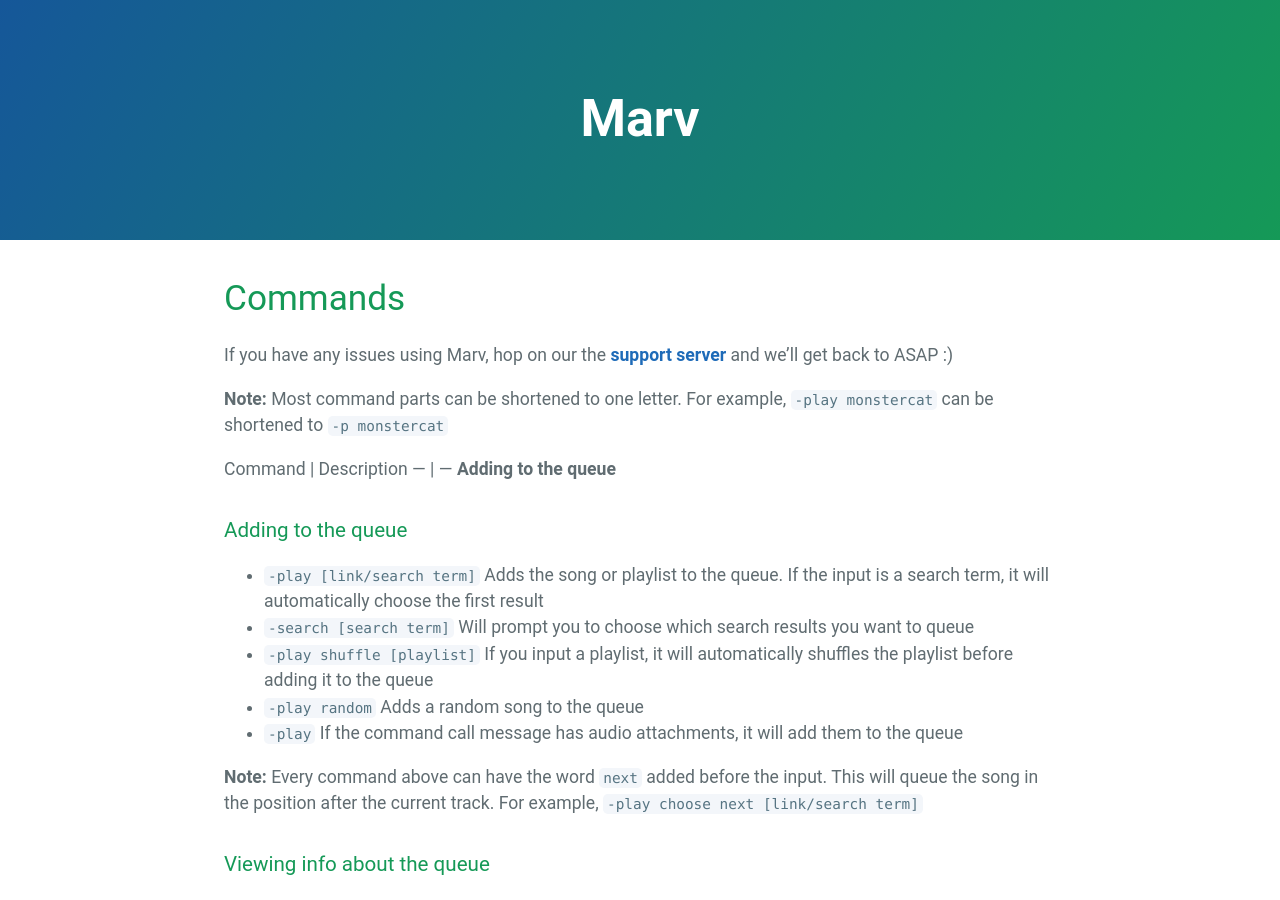
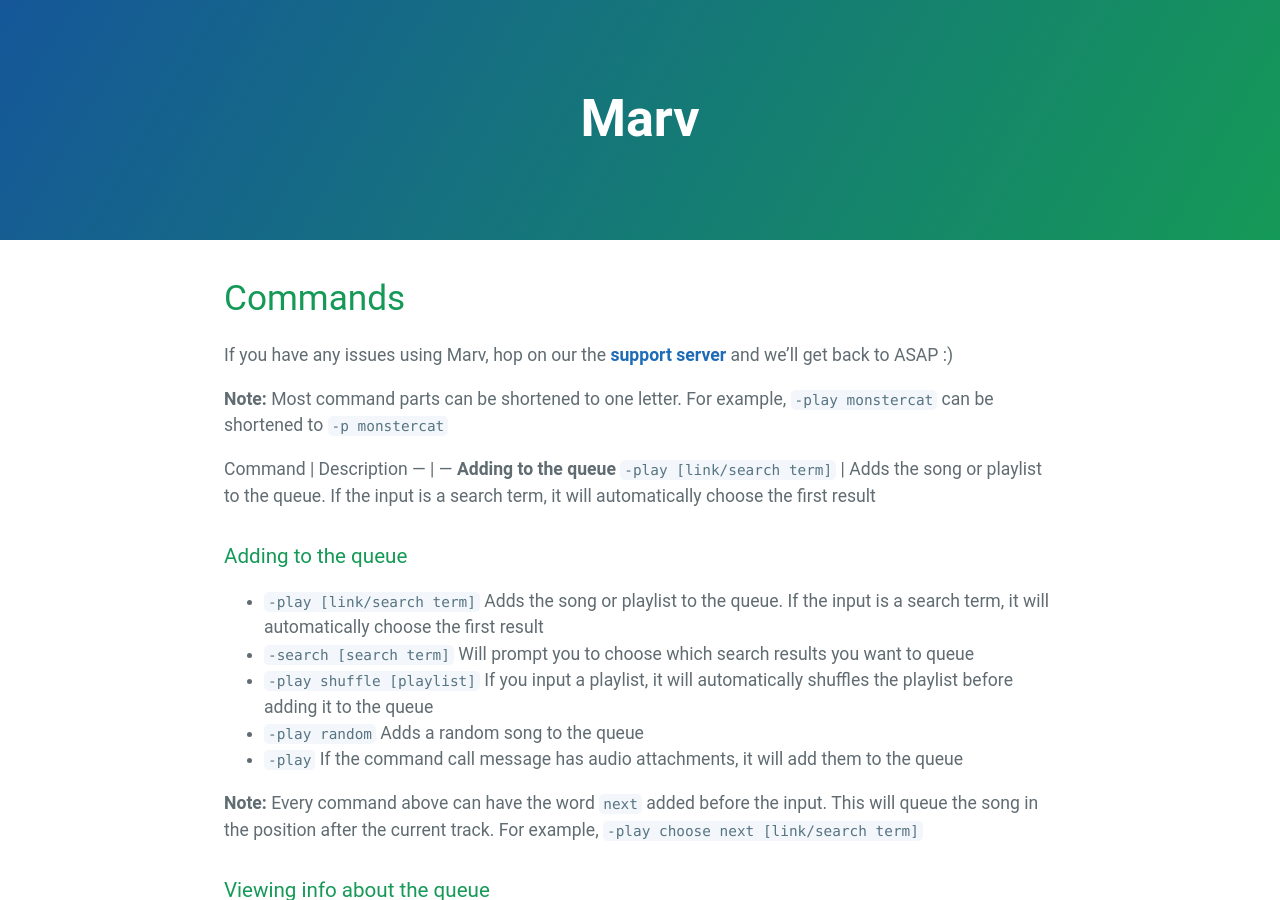
Before and after one commit to mymindishazel/marv-docs, a Jekyll site: the page built from commands.md, in a window 1280 px wide and 900 px high. Built offline with Jekyll 4.4.1, drawn with Linux system fonts in a browser that asks for light colours; our own code applies the rules of GitHub Pages for plain Markdown files.

Commit message:
Update commands.md

```diff
--- a/commands.md
+++ b/commands.md
@@ -7,7 +7,7 @@ If you have any issues using Marv, hop on our the [**support server**](https://d
 Command | Description
 --- | ---
 **Adding to the queue**
-
+`-play [link/search term]` |  Adds the song or playlist to the queue. If the input is a search term, it will automatically choose the first result
 
 ### Adding to the queue
 
```
